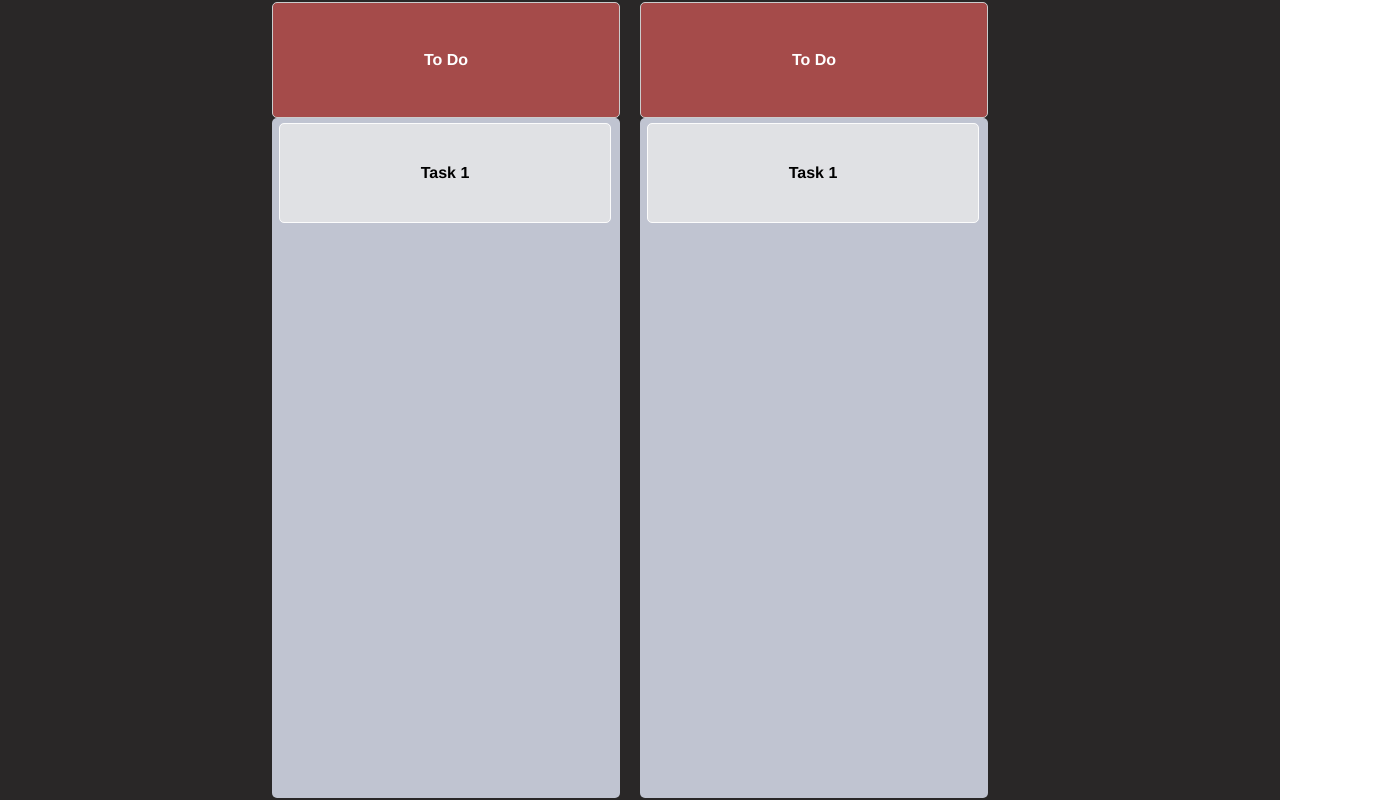
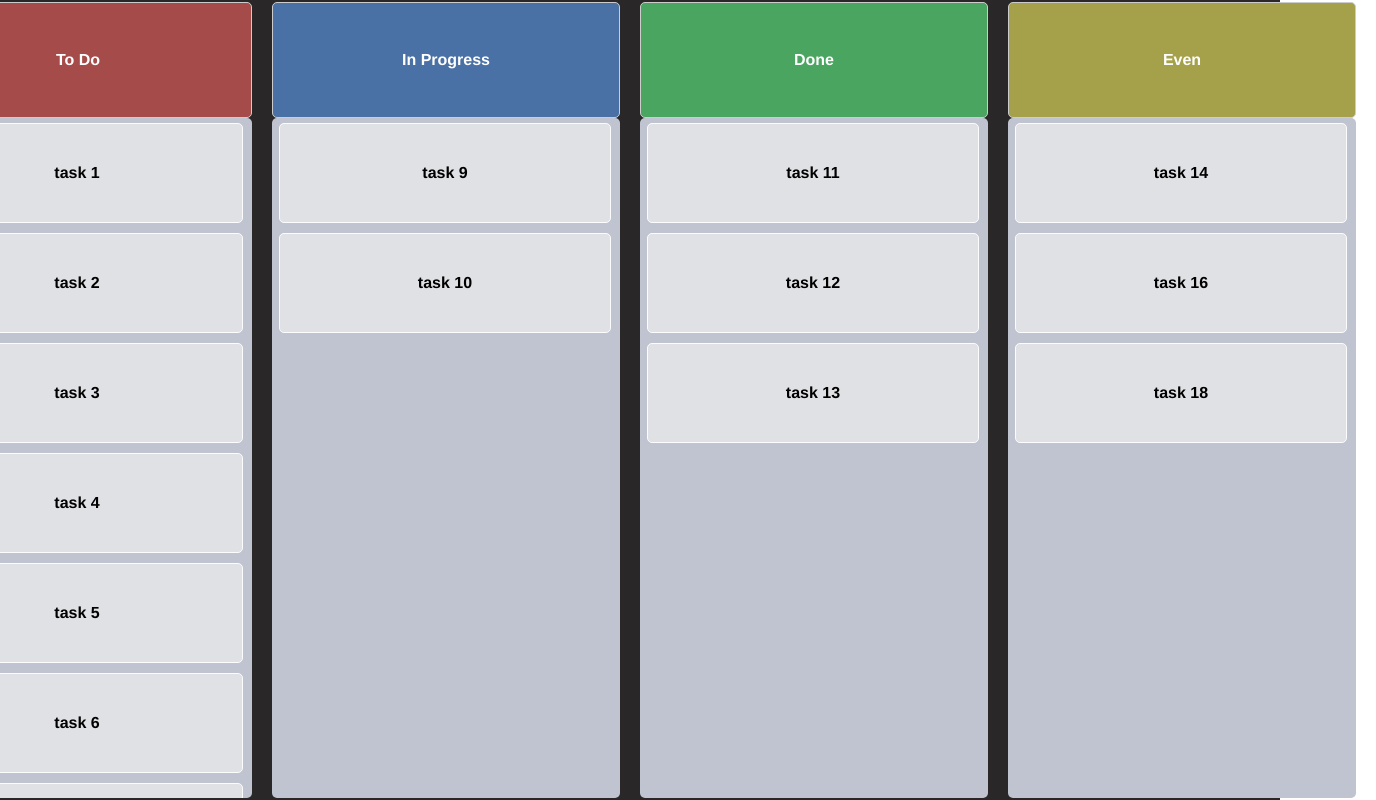
Before and after one commit to demetgas/drag-drop-vue, a Vue app: page / in a window 1280 px wide. Shown: the whole page, 1376 px wide, since content can reach past the window. Built offline with nearby package versions, Linux system fonts and the light colour scheme.

Commit message:
added for loops

```diff
--- a/src/App.vue
+++ b/src/App.vue
@@ -1,6 +1,5 @@
 <template>
   <div class="App">
-    <TaskCard />
     <TaskCard />
   </div>
 </template>
--- a/src/components/TaskCard.vue
+++ b/src/components/TaskCard.vue
@@ -1,9 +1,13 @@
 <template>
   <div class="cardContainer">
-    <div class="card">
-      <div class="title"><div class="titleName">To Do</div></div>
+    <div v-for="x in data" :key="x.id" class="card">
+      <div class="title" :style="{ backgroundColor: x.backgroundColor }">
+        <div class="titleName">{{ x.id }}</div>
+      </div>
       <div class="list">
-        <div class="listItem">Task 1</div>
+        <div class="listItem" v-for="task in x.tasks" :key="task.name">
+          {{ task.name }}
+        </div>
       </div>
     </div>
   </div>
@@ -58,13 +62,15 @@ export default {
 </script>
 
 <style scoped>
+.cardContainer {
+  display: flex;
+}
 .card {
   border-radius: 5px;
   margin-right: 20px;
   text-align: center;
 }
 .title {
-  background-color: #a54b4a;
   border-radius: 5px;
   padding: 48px;
   border: 1px solid #ccc;
```
